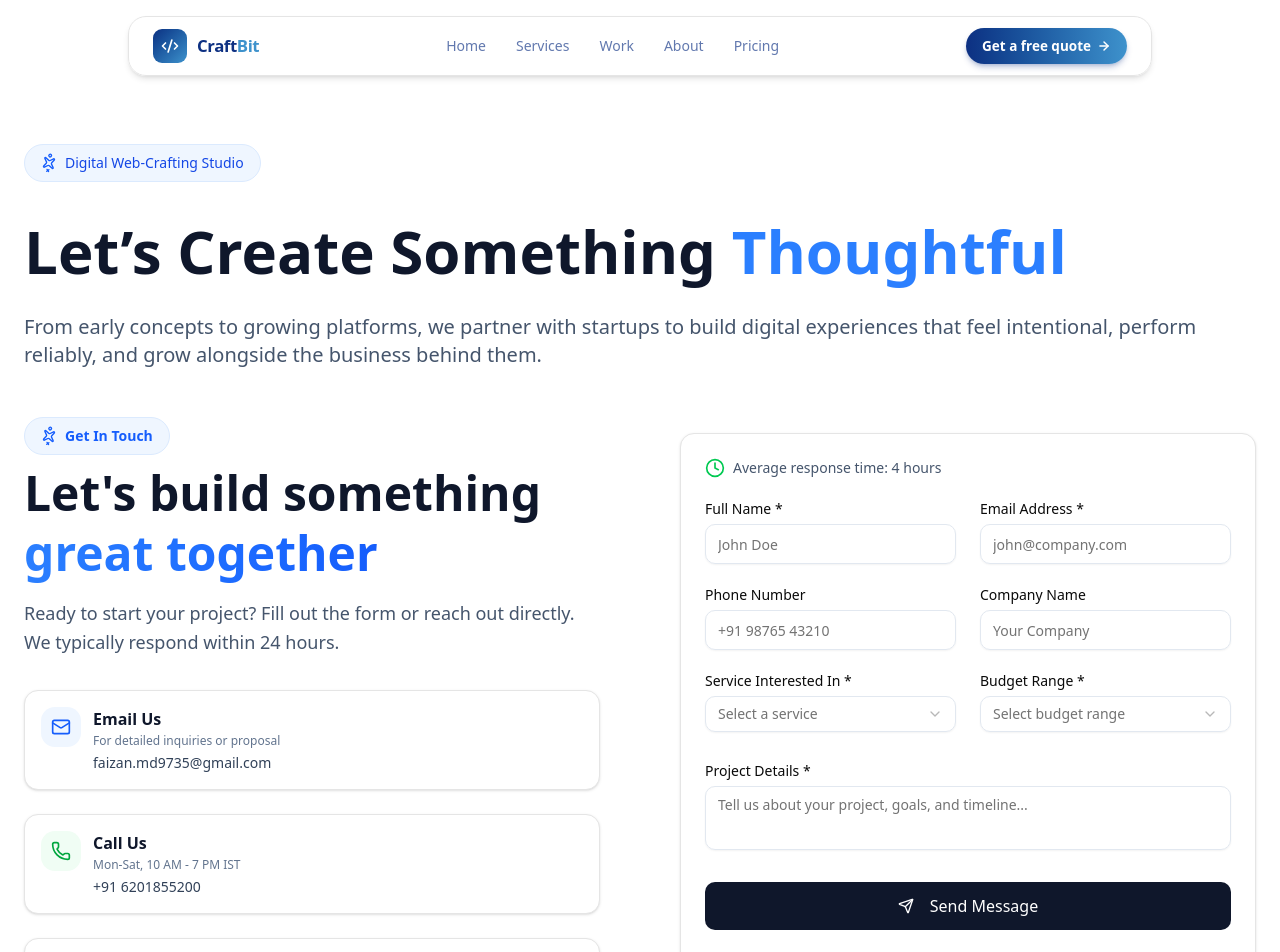
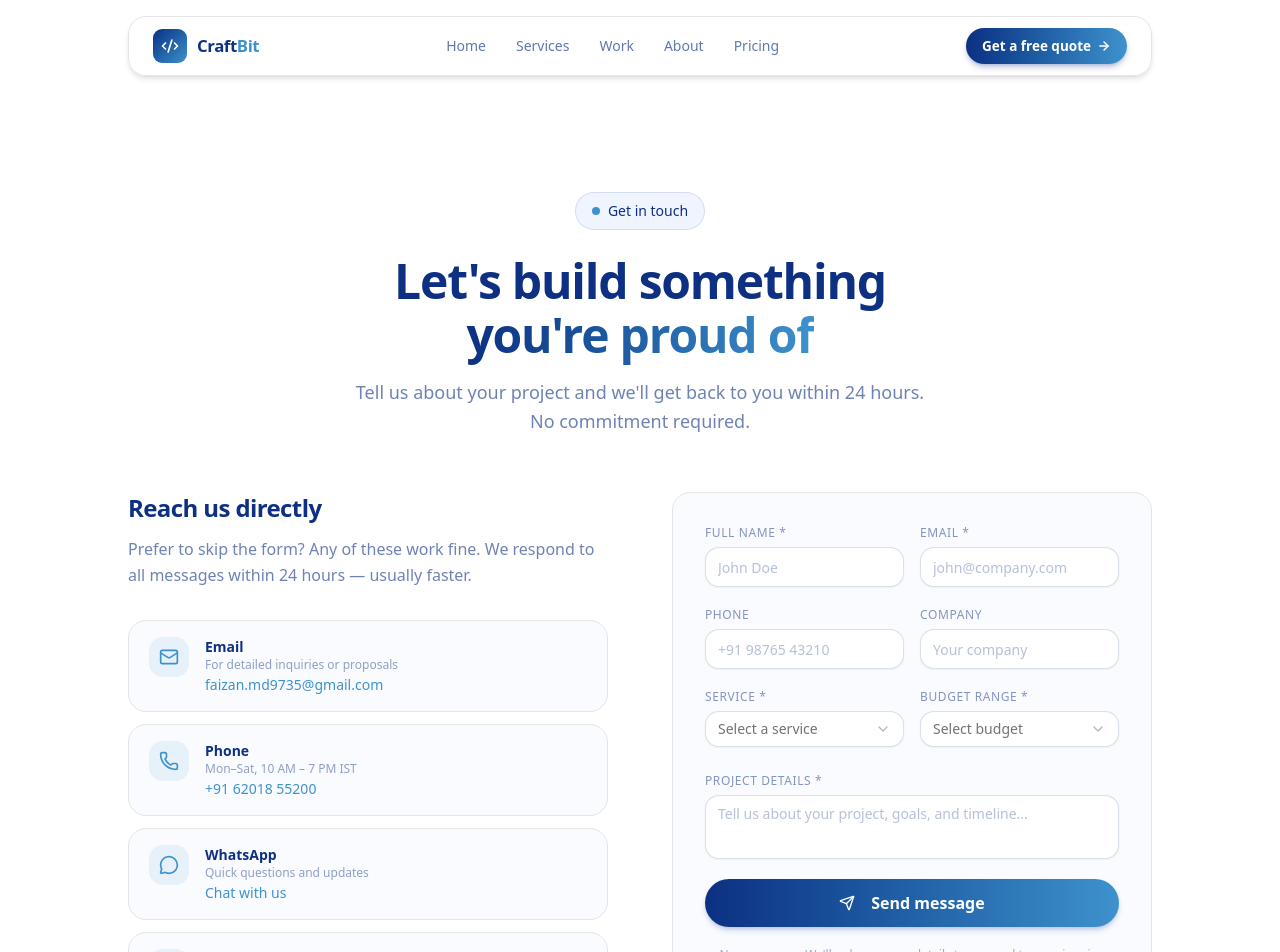
Before and after one commit to Craftbit-Solution/Craftbit, a Next.js app: page /contact in a window 1280 px wide. Shown: the top 952 px of the page. Built offline with nearby package versions, Linux system fonts and the light colour scheme.

Commit message:
fix: contact page UI and content

```diff
--- a/app/contact/components/contact-details.tsx
+++ b/app/contact/components/contact-details.tsx
@@ -1,32 +1,28 @@
 'use client';
-import { motion } from 'framer-motion';
-import { Mail, Phone, MapPin, MessageCircle, Sparkles } from 'lucide-react';
-import { Card } from '@/components/ui/card';
+import { motion, Variants } from 'framer-motion';
+import { Mail, Phone, MapPin, MessageCircle } from 'lucide-react';
 
 const contactMethods = [
   {
     icon: Mail,
-    title: 'Email Us',
-    description: 'For detailed inquiries or proposal',
+    title: 'Email',
+    description: 'For detailed inquiries or proposals',
     value: 'faizan.md9735@gmail.com',
-    href: 'https://mail.google.com/mail/?view=cm&fs=1&to=faizan.md9735@gmail.com&su=Project-Inquery',
-    color: 'bg-blue-50 text-blue-600',
+    href: 'https://mail.google.com/mail/?view=cm&fs=1&to=faizan.md9735@gmail.com&su=Project-Inquiry',
   },
   {
     icon: Phone,
-    title: 'Call Us',
-    description: 'Mon-Sat, 10 AM - 7 PM IST',
-    value: '+91 6201855200',
-    href: 'tel:+6201855200',
-    color: 'bg-green-50 text-green-600',
+    title: 'Phone',
+    description: 'Mon–Sat, 10 AM – 7 PM IST',
+    value: '+91 62018 55200',
+    href: 'tel:+916201855200',
   },
   {
     icon: MessageCircle,
     title: 'WhatsApp',
-    description: 'Quick questions & updates',
+    description: 'Quick questions and updates',
     value: 'Chat with us',
-    href: 'https://wa.me/6201855200',
-    color: 'bg-emerald-50 text-emerald-600',
+    href: 'https://wa.me/916201855200',
   },
   {
     icon: MapPin,
@@ -34,90 +30,104 @@ const contactMethods = [
     description: 'Remote-first, based in',
     value: 'Jharkhand, India',
     href: null,
-    color: 'bg-purple-50 text-purple-600',
   },
 ];
 
+const fadeUp: Variants = {
+  hidden: { opacity: 0, y: 20 },
+  visible: (i: number) => ({
+    opacity: 1,
+    y: 0,
+    transition: { duration: 0.5, delay: i * 0.08, ease: [0.22, 1, 0.36, 1] },
+  }),
+};
+
 export default function ContactDetails() {
   return (
-    <motion.div initial={{ opacity: 0, y: 30 }} animate={{ opacity: 1, y: 0 }}>
+    <div>
       <motion.div
-        initial={{ opacity: 0, scale: 0.5 }}
-        animate={{ opacity: 1, scale: 1 }}
-        className="mb-2 inline-flex items-center gap-2 rounded-full border border-blue-100 bg-blue-50 px-4 py-2 text-sm font-medium text-blue-600"
+        initial="hidden"
+        whileInView="visible"
+        viewport={{ once: true }}
+        variants={fadeUp}
+        custom={0}
+        className="mb-8"
       >
-        <motion.div
-          animate={{ rotate: 360 }}
-          transition={{ duration: 4, repeat: Infinity, ease: 'linear' }}
-        >
-          <Sparkles className="h-4 w-4" />
-        </motion.div>
-        <span className="text-sm font-semibold">Get In Touch</span>
+        <h2 className="mb-3 text-2xl font-bold tracking-tight text-[#0D3082]">
+          Reach us directly
+        </h2>
+        <p className="leading-relaxed text-[#0D3082]/60">
+          Prefer to skip the form? Any of these work fine. We respond to all
+          messages within 24 hours — usually faster.
+        </p>
       </motion.div>
 
-      <h1 className="mb-4 text-4xl leading-tight font-bold text-slate-900 sm:text-5xl">
-        Let&apos;s build something{' '}
-        <span className="bg-linear-to-r from-blue-500 to-blue-600 bg-clip-text text-transparent">
-          great together
-        </span>
-      </h1>
-
-      <p className="mb-6 text-lg leading-relaxed text-slate-600">
-        Ready to start your project? Fill out the form or reach out directly. We
-        typically respond within 24 hours.
-      </p>
-
-      <div className="mb-10 grid gap-4 sm:grid-cols-1">
-        {contactMethods.map((method, index) => (
+      <div className="mb-8 flex flex-col gap-3">
+        {contactMethods.map((method, index) => {
+          const Icon = method.icon;
+          const card = (
             <motion.div
               key={method.title}
-            initial={{ opacity: 0, y: 20 }}
-            animate={{ opacity: 1, y: 0 }}
-            transition={{ delay: 0.1 + index * 0.05 }}
+              initial="hidden"
+              whileInView="visible"
+              viewport={{ once: true }}
+              variants={fadeUp}
+              custom={index + 1}
+              className="border-[#0D3082]/08 hover:shadow-[#0D3082]/06 flex items-start gap-4 rounded-2xl border bg-[#fafbff] px-5 py-4 transition-all duration-200 hover:shadow-md"
             >
-            <Card className="mt-2 block gap-0 space-y-4 overflow-hidden p-4 transition-all duration-300 hover:shadow-xl">
-              <div className="flex items-start gap-3">
-                <div
-                  className={`h-10 w-10 rounded-xl ${method.color} flex shrink-0 items-center justify-center`}
-                >
-                  <method.icon className="h-5 w-5" />
+              <div className="flex h-10 w-10 shrink-0 items-center justify-center rounded-xl bg-[#3E92CC]/10">
+                <Icon className="h-5 w-5 text-[#3E92CC]" strokeWidth={2} />
               </div>
               <div>
-                  <h3 className="mb-0.5 font-semibold text-slate-900">
+                <p className="text-sm font-semibold text-[#0D3082]">
                   {method.title}
-                  </h3>
-                  <p className="mb-1 text-xs text-slate-500">
+                </p>
+                <p className="mb-0.5 text-xs text-[#0D3082]/45">
                   {method.description}
                 </p>
-                  <p className="text-sm font-medium text-slate-700">
+                <p className="text-sm font-medium text-[#3E92CC]">
                   {method.value}
                 </p>
               </div>
-              </div>
-            </Card>
             </motion.div>
-        ))}
+          );
+
+          return method.href ? (
+            <a
+              key={method.title}
+              href={method.href}
+              target="_blank"
+              rel="noopener noreferrer"
+            >
+              {card}
+            </a>
+          ) : (
+            <div key={method.title}>{card}</div>
+          );
+        })}
       </div>
 
-      {/* Book a Call CTA */}
-      {/* <div className="p-6 bg-slate-900 rounded-[var(--radius)]">
-                    <div className="flex items-center gap-4 mb-4">
-                        <div className="w-12 h-12 rounded-xl bg-blue-500 flex items-center justify-center">
-                            <Calendar className="h-6 w-6 text-white" />
-                        </div>
+      <motion.div
+        initial="hidden"
+        whileInView="visible"
+        viewport={{ once: true }}
+        variants={fadeUp}
+        custom={6}
+        className="border-[#0D3082]/08 rounded-2xl border bg-[#f0f4ff] px-5 py-4"
+      >
+        <div className="flex items-start gap-3">
+          <span className="mt-1 h-2 w-2 shrink-0 animate-pulse rounded-full bg-green-500" />
           <div>
-                            <h3 className="font-semibold text-white">Free Consultation</h3>
-                            <p className="text-sm text-slate-400">
-                                Not sure where to start? Book a free 30-minute consultation call.
+            <p className="text-sm font-semibold text-[#0D3082]">
+              Currently available for new projects
+            </p>
+            <p className="mt-0.5 text-xs leading-relaxed text-[#0D3082]/55">
+              We have capacity for 1–2 new projects this quarter. Reach out
+              early to secure your spot.
             </p>
           </div>
         </div>
-                    <a href="" target="_blank" rel="noopener noreferrer">
-                        <Button className="w-full bg-white text-slate-900 hover:bg-slate-100 rounded-[var(--radius)] h-12 font-medium">
-                            Schedule a Call
-                        </Button>
-                    </a>
-                </div> */}
       </motion.div>
+    </div>
   );
 }
--- a/app/contact/components/contact-form.tsx
+++ b/app/contact/components/contact-form.tsx
@@ -11,12 +11,20 @@ import {
   SelectValue,
 } from '@/components/ui/select';
 import { Label } from '@/components/ui/label';
-import { Send, Loader2, CheckCircle2, Clock } from 'lucide-react';
+import { Send, Loader2, CheckCircle2 } from 'lucide-react';
 import { motion } from 'framer-motion';
-import { Card } from '@/components/ui/card';
 
-export default function ContactForm() {
-  const [formData, setFormData] = useState({
+type FormData = {
+  name: string;
+  email: string;
+  phone: string;
+  company: string;
+  service: string;
+  budget: string;
+  message: string;
+};
+
+const empty: FormData = {
   name: '',
   email: '',
   phone: '',
@@ -24,32 +32,38 @@ export default function ContactForm() {
   service: '',
   budget: '',
   message: '',
-  });
+};
+
+export default function ContactForm() {
+  const [formData, setFormData] = useState<FormData>(empty);
   const [isSubmitting, setIsSubmitting] = useState(false);
   const [isSubmitted, setIsSubmitted] = useState(false);
 
   const handleSubmit = async (e: React.FormEvent<HTMLFormElement>) => {
     e.preventDefault();
     setIsSubmitting(true);
-
     await new Promise((resolve) => setTimeout(resolve, 1500));
-
     setIsSubmitting(false);
     setIsSubmitted(true);
   };
 
+  const set =
+    (field: keyof FormData) =>
+    (e: React.ChangeEvent<HTMLInputElement | HTMLTextAreaElement>) =>
+      setFormData((prev) => ({ ...prev, [field]: e.target.value }));
+
   if (isSubmitted) {
     return (
       <motion.div
-        initial={{ opacity: 0, scale: 0.95 }}
+        initial={{ opacity: 0, scale: 0.97 }}
         animate={{ opacity: 1, scale: 1 }}
-        className="py-12 text-center"
+        className="border-[#0D3082]/08 flex flex-col items-center justify-center rounded-2xl border bg-[#fafbff] px-8 py-16 text-center"
       >
-        <div className="mx-auto mb-6 flex h-16 w-16 items-center justify-center rounded-full bg-green-100">
+        <div className="mb-5 flex h-16 w-16 items-center justify-center rounded-full bg-green-100">
           <CheckCircle2 className="h-8 w-8 text-green-600" />
         </div>
-        <h3 className="mb-3 text-2xl font-bold text-slate-900">Thank you!</h3>
-        <p className="mb-6 text-slate-600">
+        <h3 className="mb-2 text-xl font-bold text-[#0D3082]">Message sent!</h3>
+        <p className="mb-8 max-w-xs text-sm leading-relaxed text-[#0D3082]/60">
           We&apos;ve received your message and will get back to you within 24
           hours.
         </p>
@@ -57,17 +71,9 @@ export default function ContactForm() {
           variant="outline"
           onClick={() => {
             setIsSubmitted(false);
-            setFormData({
-              name: '',
-              email: '',
-              phone: '',
-              company: '',
-              service: '',
-              budget: '',
-              message: '',
-            });
+            setFormData(empty);
           }}
-          className="rounded-full"
+          className="hover:bg-[#0D3082]/05 rounded-full border-[#0D3082]/20 text-[#0D3082]"
         >
           Send another message
         </Button>
@@ -75,89 +81,87 @@ export default function ContactForm() {
     );
   }
 
+  const inputClass =
+    'h-10 rounded-xl border-[#0D3082]/15 bg-white text-[#0D3082] placeholder:text-[#0D3082]/30 focus:border-[#3E92CC] focus:ring-[#3E92CC]/20 transition-colors';
+  const labelClass =
+    'text-xs font-medium uppercase tracking-wider text-[#0D3082]/50';
+
   return (
     <motion.div
-      initial={{ opacity: 0, x: 30 }}
-      animate={{ opacity: 1, x: 0 }}
-      transition={{ delay: 0.2 }}
+      initial={{ opacity: 0, y: 20 }}
+      whileInView={{ opacity: 1, y: 0 }}
+      viewport={{ once: true }}
+      transition={{ duration: 0.55, ease: [0.22, 1, 0.36, 1] }}
+      className="border-[#0D3082]/08 rounded-2xl border bg-[#fafbff] p-6 lg:p-8"
     >
-      <Card className="mt-4 gap-0 space-y-4 overflow-hidden p-4 transition-all duration-300 hover:shadow-xl lg:p-6">
-        <div className="mb-6 flex items-center gap-2">
-          <Clock className="h-5 w-5 text-green-500" />
-          <span className="text-sm text-slate-600">
-            Average response time: 4 hours
-          </span>
-        </div>
-        <form onSubmit={handleSubmit} className="space-y-6">
-          <div className="grid gap-6 sm:grid-cols-2">
-            <div className="space-y-2">
-              <Label htmlFor="name">Full Name *</Label>
+      <form onSubmit={handleSubmit} className="space-y-5">
+        <div className="grid gap-4 sm:grid-cols-2">
+          <div className="space-y-1.5">
+            <Label htmlFor="name" className={labelClass}>
+              Full name *
+            </Label>
             <Input
               id="name"
               placeholder="John Doe"
               value={formData.name}
-                onChange={(e) =>
-                  setFormData({ ...formData, name: e.target.value })
-                }
+              onChange={set('name')}
               required
-                className="h-10 rounded-(--radius) border-slate-200 py-2 focus:border-orange-500 focus:ring-orange-500"
+              className={inputClass}
             />
           </div>
-            <div className="space-y-2">
-              <Label htmlFor="email">Email Address *</Label>
+          <div className="space-y-1.5">
+            <Label htmlFor="email" className={labelClass}>
+              Email *
+            </Label>
             <Input
               id="email"
               type="email"
               placeholder="john@company.com"
               value={formData.email}
-                onChange={(e) =>
-                  setFormData({ ...formData, email: e.target.value })
-                }
+              onChange={set('email')}
               required
-                className="h-10 rounded-(--radius) border-slate-200 py-2 focus:border-orange-500 focus:ring-orange-500"
+              className={inputClass}
             />
           </div>
         </div>
 
-          <div className="grid gap-6 sm:grid-cols-2">
-            <div className="space-y-2">
-              <Label htmlFor="phone">Phone Number</Label>
+        <div className="grid gap-4 sm:grid-cols-2">
+          <div className="space-y-1.5">
+            <Label htmlFor="phone" className={labelClass}>
+              Phone
+            </Label>
             <Input
               id="phone"
               type="tel"
               placeholder="+91 98765 43210"
               value={formData.phone}
-                onChange={(e) =>
-                  setFormData({ ...formData, phone: e.target.value })
-                }
-                className="h-10 rounded-(--radius) border-slate-200 py-2 focus:border-orange-500 focus:ring-orange-500"
+              onChange={set('phone')}
+              className={inputClass}
             />
           </div>
-            <div className="space-y-2">
-              <Label htmlFor="company">Company Name</Label>
+          <div className="space-y-1.5">
+            <Label htmlFor="company" className={labelClass}>
+              Company
+            </Label>
             <Input
               id="company"
-                placeholder="Your Company"
+              placeholder="Your company"
               value={formData.company}
-                onChange={(e) =>
-                  setFormData({ ...formData, company: e.target.value })
-                }
-                className="h-10 rounded-(--radius) border-slate-200 py-2 focus:border-orange-500 focus:ring-orange-500"
+              onChange={set('company')}
+              className={inputClass}
             />
           </div>
         </div>
 
-          <div className="grid gap-6 sm:grid-cols-2">
-            <div className="space-y-2">
-              <Label>Service Interested In *</Label>
+        <div className="grid gap-4 sm:grid-cols-2">
+          <div className="space-y-1.5">
+            <Label className={labelClass}>Service *</Label>
             <Select
               value={formData.service}
-                onValueChange={(value) =>
-                  setFormData({ ...formData, service: value })
-                }
+              onValueChange={(v) => setFormData((p) => ({ ...p, service: v }))}
               required
             >
-                <SelectTrigger className="h-10 w-full min-w-0 rounded-(--radius) border-slate-200">
+              <SelectTrigger className="h-10 w-full rounded-xl border-[#0D3082]/15 bg-white text-[#0D3082] focus:border-[#3E92CC]">
                 <SelectValue placeholder="Select a service" />
               </SelectTrigger>
               <SelectContent>
@@ -176,82 +180,64 @@ export default function ContactForm() {
               </SelectContent>
             </Select>
           </div>
-            <div className="space-y-2">
-              <Label>Budget Range *</Label>
+          <div className="space-y-1.5">
+            <Label className={labelClass}>Budget range *</Label>
             <Select
               value={formData.budget}
-                onValueChange={(value) =>
-                  setFormData({ ...formData, budget: value })
-                }
+              onValueChange={(v) => setFormData((p) => ({ ...p, budget: v }))}
               required
             >
-                <SelectTrigger className="h-10 w-full min-w-0 rounded-(--radius) border-slate-200">
-                  <SelectValue placeholder="Select budget range" />
+              <SelectTrigger className="h-10 w-full rounded-xl border-[#0D3082]/15 bg-white text-[#0D3082] focus:border-[#3E92CC]">
+                <SelectValue placeholder="Select budget" />
               </SelectTrigger>
               <SelectContent>
-                  <SelectItem value="50k-1l">₹50,000 - ₹1,00,000</SelectItem>
-                  <SelectItem value="1l-2l">₹1,00,000 - ₹2,00,000</SelectItem>
-                  <SelectItem value="2l-5l">₹2,00,000 - ₹5,00,000</SelectItem>
+                <SelectItem value="50k-1l">₹50,000 – ₹1,00,000</SelectItem>
+                <SelectItem value="1l-2l">₹1,00,000 – ₹2,00,000</SelectItem>
+                <SelectItem value="2l-5l">₹2,00,000 – ₹5,00,000</SelectItem>
                 <SelectItem value="5l+">₹5,00,000+</SelectItem>
               </SelectContent>
             </Select>
           </div>
         </div>
 
-          <div className="space-y-2">
-            <Label htmlFor="message">Project Details *</Label>
+        <div className="space-y-1.5">
+          <Label htmlFor="message" className={labelClass}>
+            Project details *
+          </Label>
           <Textarea
             id="message"
             placeholder="Tell us about your project, goals, and timeline..."
             value={formData.message}
-              onChange={(e) =>
-                setFormData({ ...formData, message: e.target.value })
-              }
+            onChange={set('message')}
             required
             rows={5}
-              className="h-16 resize-none rounded-(--radius) border-slate-200 focus:border-orange-500 focus:ring-orange-500"
+            className="resize-none rounded-xl border-[#0D3082]/15 bg-white text-[#0D3082] transition-colors placeholder:text-[#0D3082]/30 focus:border-[#3E92CC] focus:ring-[#3E92CC]/20"
           />
         </div>
 
         <Button
           type="submit"
           disabled={isSubmitting}
-            className="mt-2 h-12 w-full rounded-(--radius) bg-slate-900 text-base font-medium text-white hover:bg-slate-800"
+          className="h-12 w-full rounded-full bg-linear-to-r from-[#0D3082] to-[#3E92CC] text-base font-semibold text-white shadow-md shadow-[#0D3082]/20 transition-opacity hover:opacity-90 disabled:opacity-60"
         >
           {isSubmitting ? (
             <>
-                <Loader2 className="mr-2 h-5 w-5 animate-spin" />
+              <Loader2 className="mr-2 h-4 w-4 animate-spin" />
               Sending...
             </>
           ) : (
             <>
-                <Send className="mr-2 h-5 w-5" />
-                Send Message
+              <Send className="mr-2 h-4 w-4" />
+              Send message
             </>
           )}
         </Button>
 
-          <p className="mt-2 text-center text-sm text-slate-500">
-            By submitting this form, you agree to our privacy policy.
+        <p className="text-center text-xs text-[#0D3082]/40">
+          No spam, ever. We&apos;ll only use your details to respond to your
+          inquiry.
         </p>
-
-          <div className="mt-12 rounded-(--radius) bg-slate-900 p-6">
-            <div className="mb-4 flex items-center gap-4">
-              <div className="flex h-12 w-12 items-center justify-center rounded-xl bg-blue-500">
-                <Clock className="h-6 w-6 text-white" />
-              </div>
-              <div>
-                <h3 className="font-semibold text-white">
-                  Fast & reliable response
-                </h3>
-                <p className="text-sm text-slate-400">
-                  We&apos;ll respond within 24 hours. No spam, guaranteed.
-                </p>
-              </div>
-            </div>
-          </div>
       </form>
-      </Card>
     </motion.div>
   );
 }
--- a/app/contact/page.tsx
+++ b/app/contact/page.tsx
@@ -1,21 +1,34 @@
 'use client';
-
 import ContactForm from './components/contact-form';
 import ContactDetails from './components/contact-details';
-import ContactHero from './components/contact-hero';
+import SectionWrapper from '@/components/shared/section-wrapper';
 
 export default function Contact() {
   return (
-    <div className="mx-auto min-h-screen max-w-7xl">
-      <section className="relative overflow-hidden px-6 py-12">
-        <ContactHero />
-
-        <div className="grid gap-12 lg:grid-cols-2 lg:gap-20">
+    <main className="bg-white">
+      <SectionWrapper className="pt-28 pb-20">
+        <div className="mx-auto mb-14 max-w-xl text-center">
+          <div className="mb-6 inline-flex items-center gap-2 rounded-full border border-[#0D3082]/12 bg-[#f0f4ff] px-4 py-2 text-sm font-medium text-[#0D3082]">
+            <span className="h-2 w-2 shrink-0 rounded-full bg-[#3E92CC]" />
+            Get in touch
+          </div>
+          <h1 className="mb-4 text-4xl leading-[1.12] font-bold tracking-tight text-[#0D3082] sm:text-5xl">
+            Let&apos;s build something
+            <br />
+            <span className="bg-linear-to-r from-[#0D3082] to-[#3E92CC] bg-clip-text text-transparent">
+              you&apos;re proud of
+            </span>
+          </h1>
+          <p className="text-lg leading-relaxed text-[#0D3082]/60">
+            Tell us about your project and we&apos;ll get back to you within 24
+            hours. No commitment required.
+          </p>
+        </div>
+        <div className="grid gap-12 lg:grid-cols-2 lg:gap-16">
           <ContactDetails />
-
           <ContactForm />
         </div>
-      </section>
-    </div>
+      </SectionWrapper>
+    </main>
   );
 }
```
Lines whose indentation alone changed are shown as unchanged.
